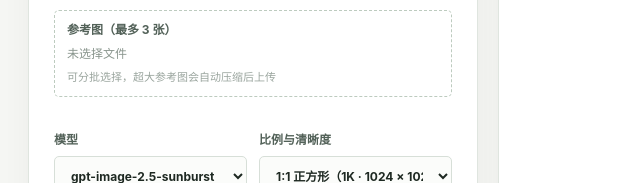
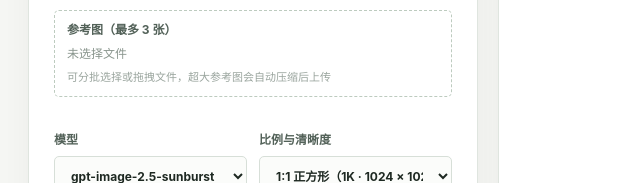
Before and after one commit to austin0056/image-prompt-studio, a website: page index.html in a window 1280 px wide. Shown: the part 617-800 px from the top of the page, 0-640 px from the left. Drawn offline with Linux system fonts and the light colour scheme.

Commit message:
Add drag drop reference hint

```diff
--- a/index.html
+++ b/index.html
@@ -5,7 +5,7 @@
 <label>润色 API Key <input id="refineKey" type="password" placeholder="已配置，可留空" autocomplete="off"></label>
 <label>生图 API Key <input id="imageKey" type="password" placeholder="已配置，可留空" autocomplete="off"></label>
 <label>原始提示词 <textarea id="prompt" rows="5" placeholder="例如：一只戴宇航员头盔的橘猫贴纸"></textarea></label>
-<label class="upload">参考图（最多 3 张） <input id="reference" type="file" multiple accept="image/png,image/jpeg,image/webp,image/mpo,.mpo"><span id="fileName">未选择文件</span><span class="uploadHint">可分批选择，超大参考图会自动压缩后上传</span></label><div id="referencePreviewWrap" class="referencePreviewWrap hidden"><div id="referencePreview" class="referencePreview" aria-label="参考图预览"></div></div>
+<label class="upload" id="referenceDropzone">参考图（最多 3 张） <input id="reference" type="file" multiple accept="image/png,image/jpeg,image/webp,image/mpo,.mpo"><span id="fileName">未选择文件</span><span class="uploadHint">可分批选择或拖拽文件，超大参考图会自动压缩后上传</span></label><div id="referencePreviewWrap" class="referencePreviewWrap hidden"><div id="referencePreview" class="referencePreview" aria-label="参考图预览"></div></div>
 <div class="row"><label>模型<select id="model"><option value="gpt-image-2.5-sunburst">gpt-image-2.5-sunburst</option></select></label><label>比例与清晰度<select id="size"><option value="1024x1024">1:1 正方形（1K · 1024 × 1024）</option><option value="1536x1024">3:2 横向（1K · 1536 × 1024）</option><option value="1024x1536">2:3 纵向（1K · 1024 × 1536）</option><option value="2048x2048">1:1 正方形（2K · 2048 × 2048）</option><option value="4096x4096">1:1 正方形（4K · 4096 × 4096）</option></select></label></div>
 <label>生成数量<select id="quantity"><option value="1">1 张</option><option value="2">2 张</option><option value="4">4 张</option></select></label>
 <div class="actions"><button id="refine" class="secondary">✦ 润色提示词</button><button id="generate" class="primary">生成图片 <span>→</span></button></div><p id="message" class="message"></p></aside>
```
